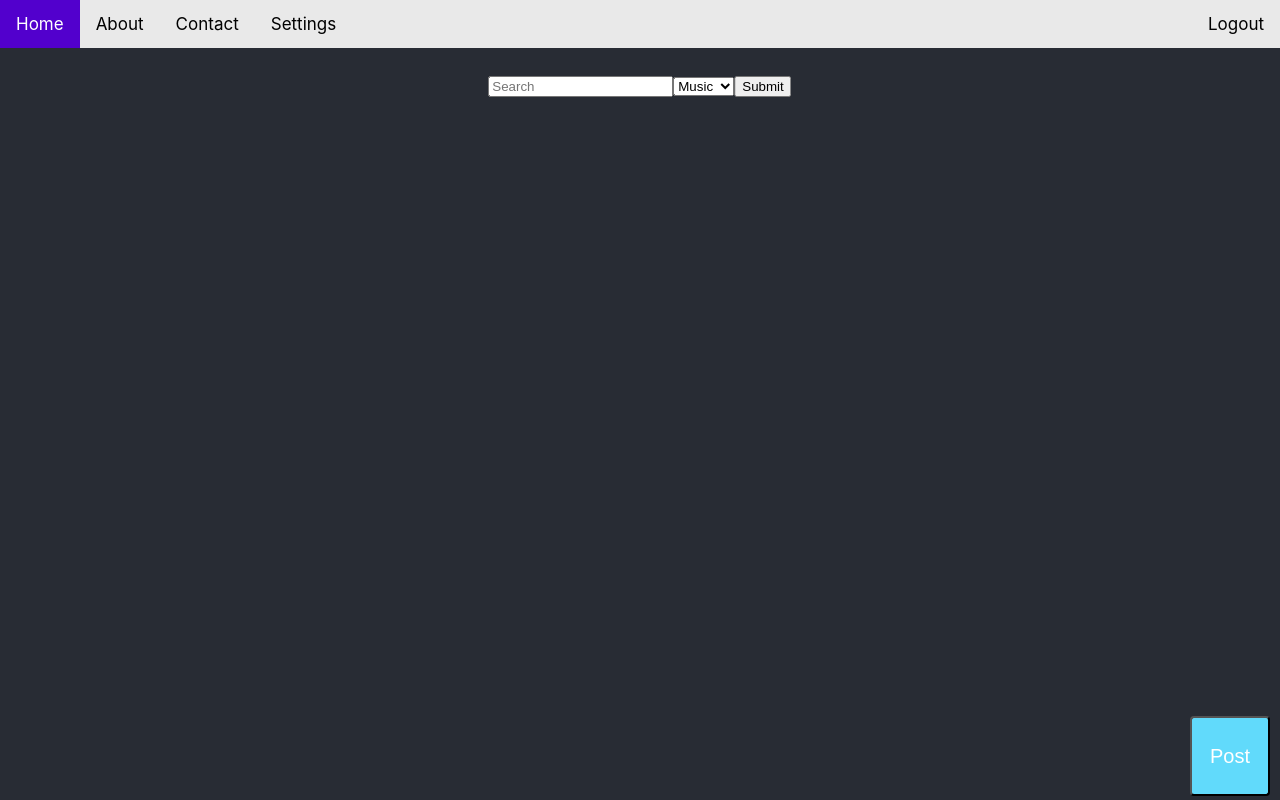
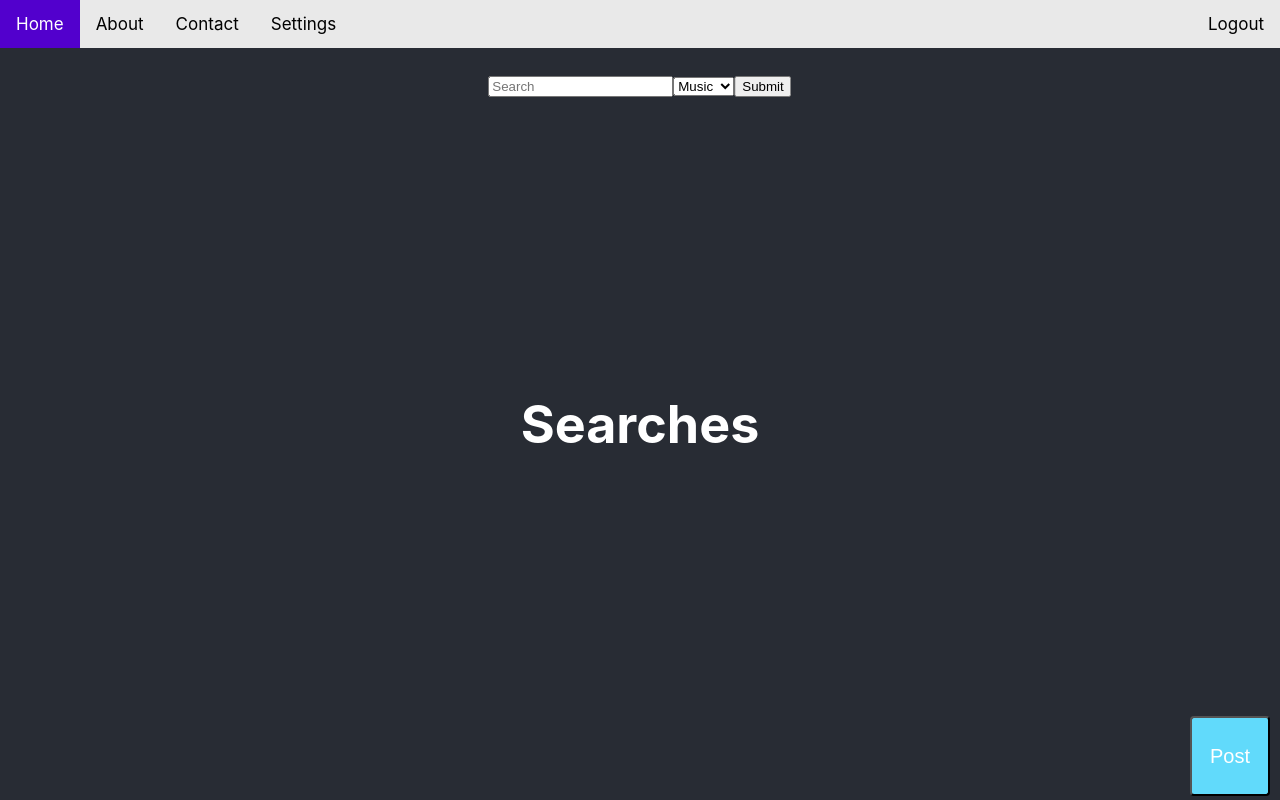
Before and after one commit to jungsun-eoh/doreMeet, a React (Create React App) app in the folder application/frontend/: page / in a window 1280 px wide. Built offline with nearby package versions, Linux system fonts and the light colour scheme.

Commit message:
Search display
needs testing

```diff
--- a/application/frontend/src/App.css
+++ b/application/frontend/src/App.css
@@ -80,3 +80,12 @@
   max-width: 900px;
   padding: 30px;
 }
+
+.searches{
+  margin-top: 50px;
+  display: center;
+  justify-content: center;
+  align-items: center;
+  flex-wrap: wrap;
+  margin: auto;
+}
--- a/application/frontend/src/App.js
+++ b/application/frontend/src/App.js
@@ -3,14 +3,19 @@ import './App.css';
 import axios from 'axios';
 function App() {
 
+
   const [name, setName] = React.useState('');
   const [category, setCategory] = React.useState('Music');
+  const [searchTitle, setSearchTitle] = React.useState('');
+  const [searchCategory, setSearchCategory] = React.useState('');
 
   const stateObj = {
     name: name,
     setName: setName,
     category: category,
-    setCategory: setCategory
+    setCategory: setCategory,
+    setSearchTitle: searchTitle,
+    setSearchCategory: searchCategory
   }
 
   const postHandler = () => {
@@ -22,7 +27,9 @@ function App() {
     alert("You are searching for " +stateObj.name +" "+ stateObj.category );
     // axios.get("/searchPost").then(response => {console.log(response.status)});
     axios.get('/searchPost', {params: { post_title: stateObj.name, post_category: stateObj.category}}).then(response => {
-      console.log(response.data[0].post_title );
+      //console.log(response.data[0].post_title );
+      stateObj.setSearchTitle(response.data[0].post_title);
+      stateObj.setSearchCategory(response.data[0].post_category);
     });
   }
 
@@ -76,6 +83,11 @@ function App() {
             </div>
             </form>
           </div>
+          <div class="searches" id="display">
+              <h1>Searches</h1>
+              <p>{stateObj.searchTitle}</p>
+              <p>{stateObj.searchCategory}</p>
+            </div>
         </header>
       </div>
     );
```
Also changed, not shown: 2 other files (tests, documents, lock files or other folders).
